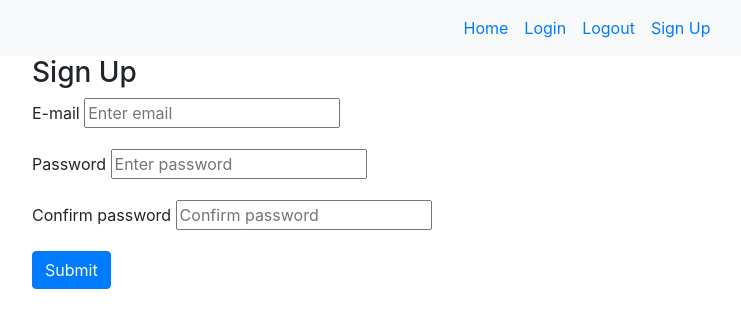
After one commit to ochertkova/to_do_list_python, a Flask app: page /sign_up in a window 1280 px wide. The commit adds this page. Shown: the top 328 px of the page, without its empty margins (53-794 px from the left). Run offline with Flask 2, Linux system fonts and the light colour scheme; some libraries are stand-ins or nearby versions.

Commit message:
Add Login and Sign Up forms

```diff
--- a/src/auth.py
+++ b/src/auth.py
@@ -1,11 +1,11 @@
-from flask import Blueprint
+from flask import Blueprint, render_template, request, flash
 
 auth = Blueprint('auth', __name__)
 
 
-@auth.route('/login')
+@auth.route('/login', methods=['GET', 'POST'])
 def login():
-    return "<p>Login</p>"
+    return render_template("login.html", boolean=True)
 
 
 @auth.route('/logout')
@@ -13,6 +13,15 @@ def logout():
     return "<p>Logout</p>"
 
 
-@auth.route('/sign-up')
+@auth.route('/sign_up', methods=['GET', 'POST'])
 def sign_up():
-    return "<p>Sign Up</p>"
+    if request.method == 'POST':
+        email = request.form.get('email')
+        password1 = request.form.get('password1')
+        password2 = request.form.get('password2')
+        if password1 != password2:
+            pass
+        else:
+            pass
+        # add user to database
+    return render_template('sign_up.html')
--- a/src/templates/base.html
+++ b/src/templates/base.html
@@ -17,16 +17,18 @@
 
 <body>
   <div class="container-fluid">
-    <nav class="navbar navbar-expand-lg navbar-light bg-light">
+    <nav class="navbar navbar-expand-lg navbar-light bg-light justify-content-center">
       <ul class="navbar-nav">
-        <li class="nav-item nav-link" id="home" href="/">Home</a></li>
-        <li class="nav-item nav-link" id="login" href="/login">Login</a></li>
-        <li class="nav-item nav-link" id="logout" href="/logout">Logout</a></li>
-        <li class="nav-item nav-link" id="signup" href="/signup">Sign Up</a></li>
+        <li class="nav-item nav-link" id="home"><a href="/">Home</a></li>
+        <li class="nav-item nav-link" id="login"><a href="/login">Login</li>
+        <li class="nav-item nav-link" id="logout"><a href="/logout">Logout</a></li>
+        <li class="nav-item nav-link" id="signup"><a href="/sign_up">Sign Up</a></li>
       </ul>
     </nav>
 
-    <div class="container">{% block content %} {% endblock %}</div>
+
+    <div class="container">{% block main %} {% endblock %}</div>
+
     <script src="https://code.jquery.com/jquery-3.2.1.slim.min.js"
       integrity="sha384-KJ3o2DKtIkvYIK3UENzmM7KCkRr/rE9/Qpg6aAZGJwFDMVNA/GpGFF93hXpG5KkN"
       crossorigin="anonymous"></script>
--- a/src/templates/index.html
+++ b/src/templates/index.html
@@ -1,6 +1,6 @@
 {% extends "base.html" %}
-{% block title %} Index {%endblock%}
+{% block title %} Home {%endblock%}
 
 {% block main %}
-
+<h1>Here will be content for Home page</h1>
 {% endblock %}
--- /dev/null
+++ b/src/templates/sign_up.html
@@ -0,0 +1,24 @@
+{% extends "base.html" %}
+{% block title %} Sign Up {%endblock%}
+
+{% block main %}
+<form method="POST">
+    <h3 text-align="center">Sign Up</h3>
+    <div class="form-group">
+        <label for="email">E-mail</label>
+        <input type="email" id="email" name="email" placeholder="Enter email" required minlength="2">
+    </div>
+    <div class="form-group">
+        <label for="password1">Password</label>
+        <input type="text" id="password1" name="password1" placeholder="Enter password" required minlength="2">
+    </div>
+    <div class="form-group">
+        <label for="password2">Confirm password</label>
+        <input type="text" id="password2" name="password2" placeholder="Confirm password" required minlength="2">
+    </div>
+    <div>
+        <button type="submit" class="btn btn-primary">Submit</button>
+    </div>
+</form>
+
+{% endblock %}
```
Also changed, not shown: src/templates/login.html (added, +21 -0 lines).
